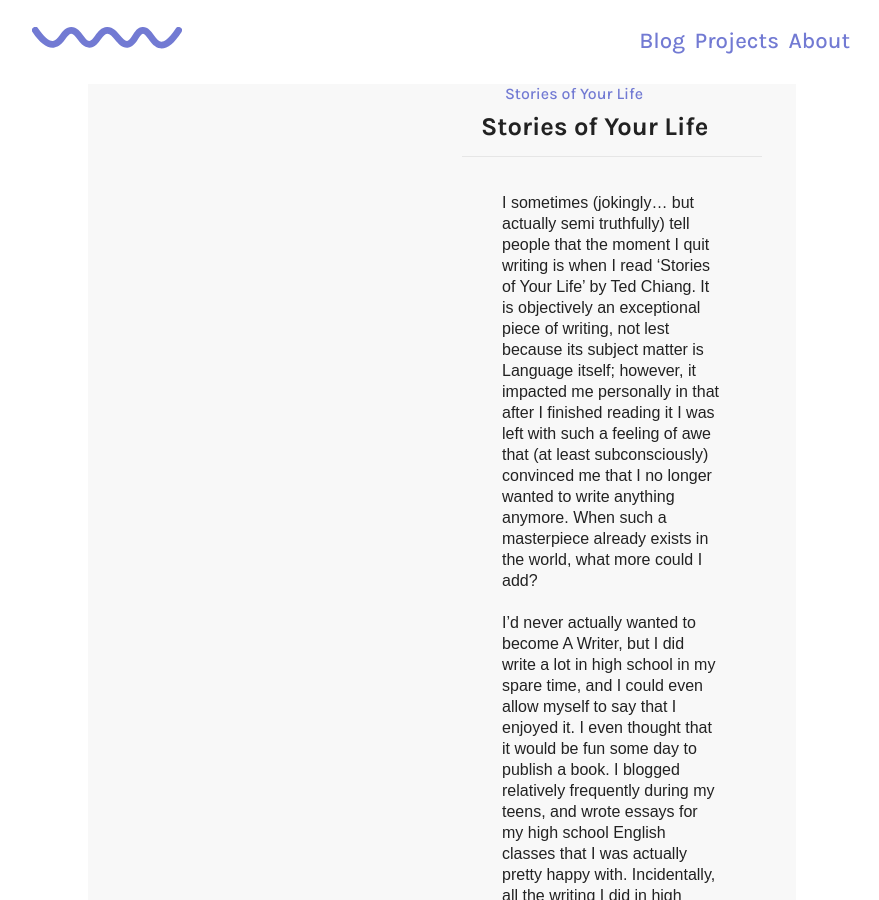
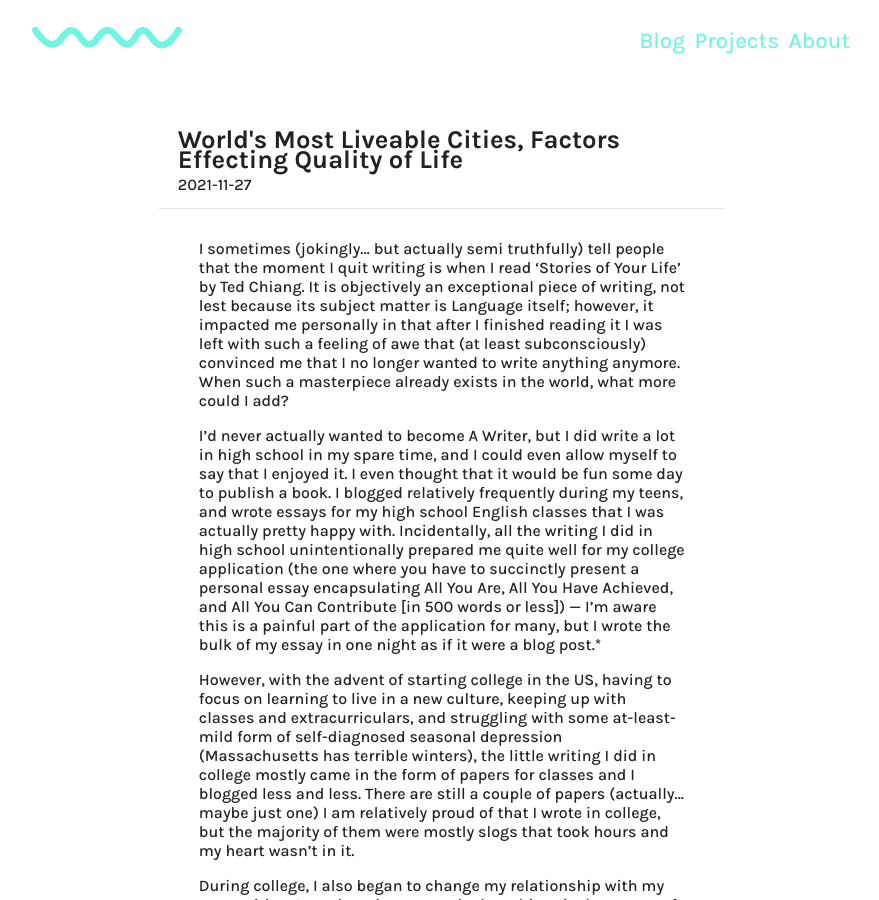
Before and after one commit to ayliahfani/ayliahfani.github.io, a Jekyll site: the page built from _posts/2020-11-27-stories-of-your-life.md, in a window 1280 px wide and 900 px high. Shown: the whole window, without its empty margins (198-1077 px from the left). Built offline with Jekyll 4.4.1, drawn with Linux system fonts in a browser that asks for light colours; some of the changed text lies outside the part shown.

Commit message:
Update 2020-11-27-stories-of-your-life.md

```diff
--- a/_posts/2020-11-27-stories-of-your-life.md
+++ b/_posts/2020-11-27-stories-of-your-life.md
@@ -1,6 +1,6 @@
 ---
-layout: project_post
-title: Stories of Your Life
+layout: post
+title: World's Most Liveable Cities, Factors Effecting Quality of Life
 date: 2021-11-27
 tags:
 category: blog
```
